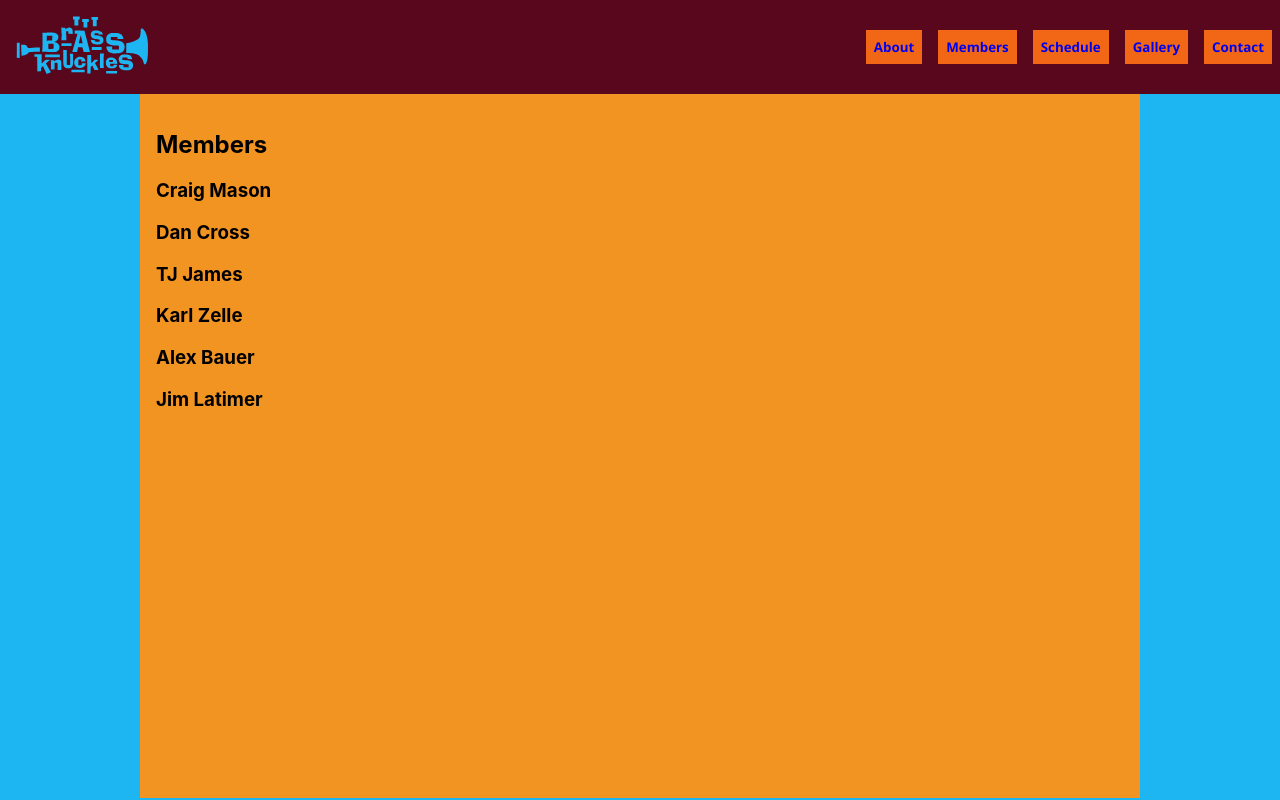
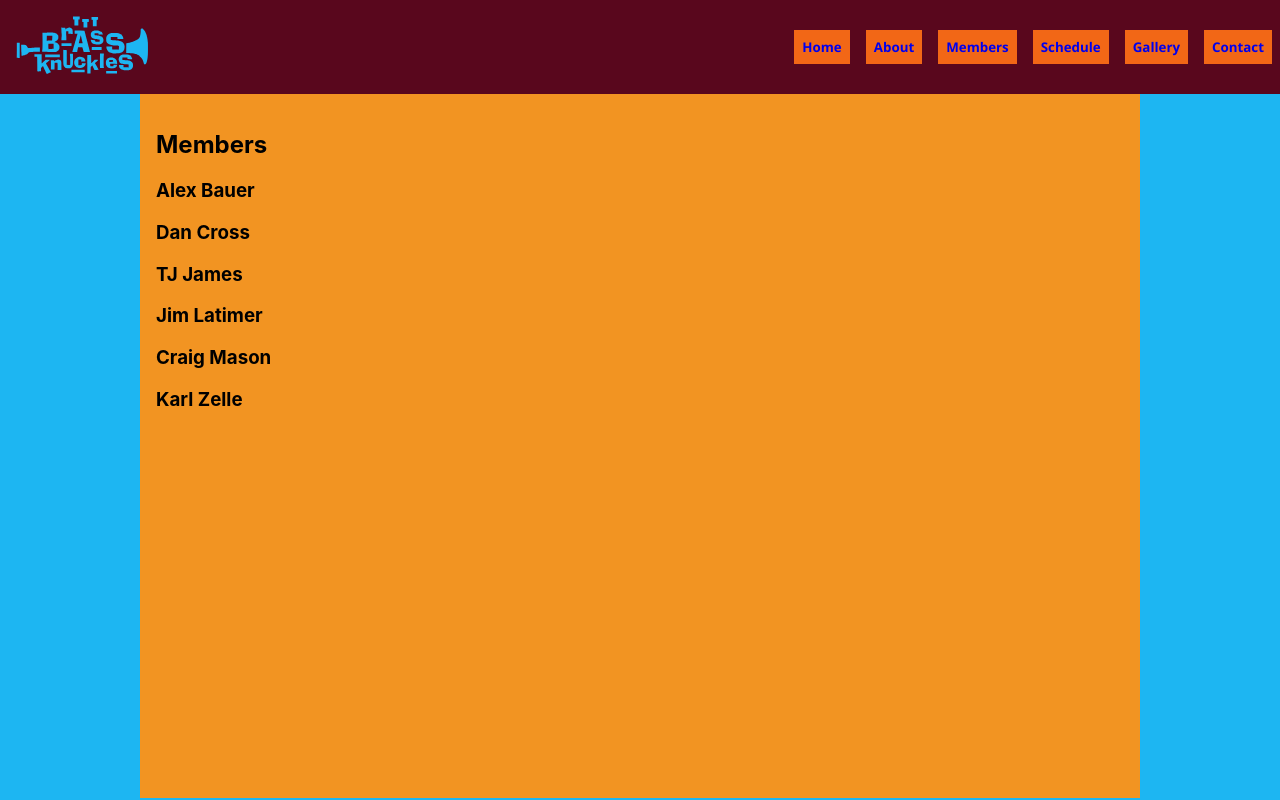
Before and after one commit to jamestw13/brass-knuckles, a React (Create React App) app: page /members in a window 1280 px wide. Built offline with nearby package versions, Linux system fonts and the light colour scheme; no server answers.

Commit message:
small layout updates

```diff
--- a/src/components/Header.js
+++ b/src/components/Header.js
@@ -10,6 +10,9 @@ function Header() {
         <LogoSVG />
       </Link>
       <div className='nav-buttons'>
+        <button>
+          <Link to='/'>Home</Link>
+        </button>
         <button>
           <Link to='about'>About</Link>
         </button>
--- a/src/pages/About.js
+++ b/src/pages/About.js
@@ -3,11 +3,13 @@ import { Link } from 'react-router-dom';
 
 function About() {
   return (
-    <section>
+    <main>
       <h2>About</h2>
       <p>Information about Brass Knuckles</p>
       <Link to='/members'>About our members</Link>
-    </section>
+      <br />
+      <Link to='schedule'>See more performance dates</Link>
+    </main>
   );
 }
 
--- a/src/pages/Home.js
+++ b/src/pages/Home.js
@@ -24,9 +24,8 @@ function Home({ scheduleData }) {
 
   return (
     <>
-      <p>Section with an overview, pictures, mini schedule</p>
       <h1>Brass Knuckles Quintet and Percussion</h1>
-      <div style={{ display: 'flex' }}>
+      <section style={{ display: 'flex' }}>
         <div>
           <p>
             Brass Knuckles is a five to six piece brass ensemble proudly
@@ -41,8 +40,9 @@ function Home({ scheduleData }) {
           </p>
         </div>
         <div>photos</div>
-      </div>
-      <div>
+      </section>
+
+      <section>
         <h3>Next shows</h3>
         {scheduleData ? (
           upcomingSchedule.map((show, index) => {
@@ -61,7 +61,8 @@ function Home({ scheduleData }) {
         ) : (
           <h1>Loading</h1>
         )}
-      </div>
+        <Link to='schedule'>See details and more dates</Link>
+      </section>
     </>
   );
 }
--- a/src/pages/Members.js
+++ b/src/pages/Members.js
@@ -5,12 +5,25 @@ function About() {
   return (
     <section>
       <h2>Members</h2>
-      <h3>Craig Mason</h3>
-      <h3>Dan Cross</h3>
-      <h3>TJ James</h3>
-      <h3>Karl Zelle</h3>
-      <h3>Alex Bauer</h3>
-      <h3>Jim Latimer</h3>
+
+      <article className='member'>
+        <h3>Alex Bauer</h3>
+      </article>
+      <article className='member'>
+        <h3>Dan Cross</h3>
+      </article>
+      <article className='member'>
+        <h3>TJ James</h3>
+      </article>
+      <article className='member'>
+        <h3>Jim Latimer</h3>
+      </article>
+      <article className='member'>
+        <h3>Craig Mason</h3>
+      </article>
+      <article className='member'>
+        <h3>Karl Zelle</h3>
+      </article>
     </section>
   );
 }
--- a/src/pages/Schedule.js
+++ b/src/pages/Schedule.js
@@ -12,7 +12,7 @@ function formatDate(dateString) {
 function Schedule({ scheduleData }) {
   return (
     <section>
-      <h2>Schedule</h2>
+      <h2>{dayjs().year()} Schedule</h2>
 
       {scheduleData ? (
         scheduleData.map((show, index) => {
```
